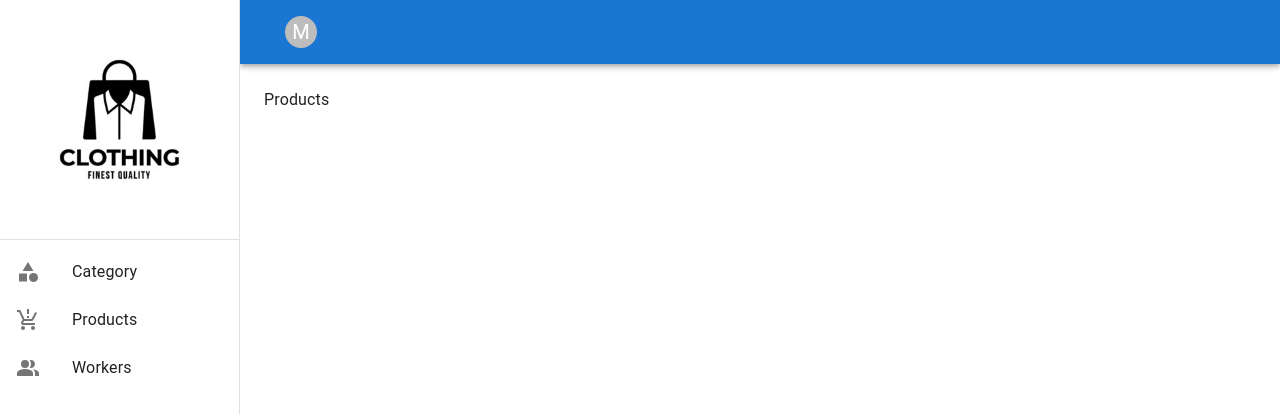
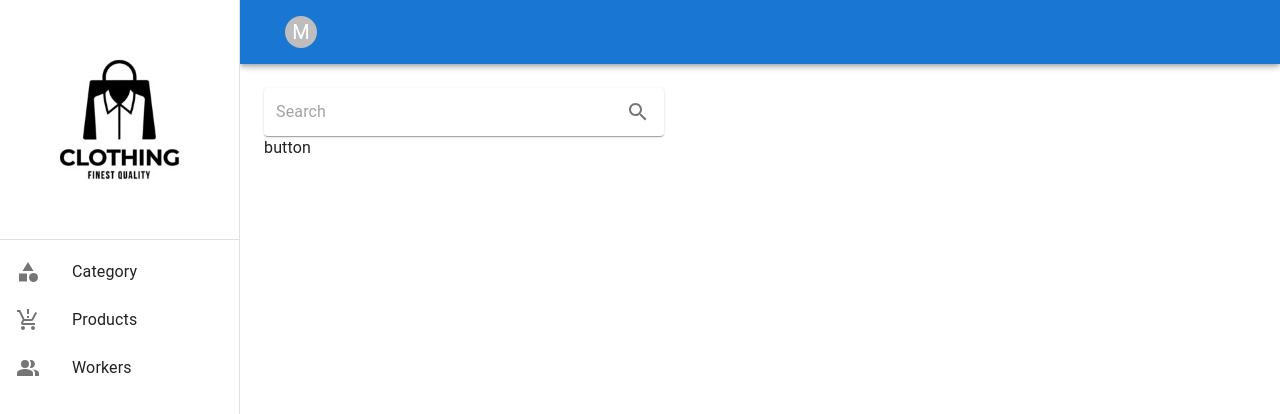
Before and after one commit to muhammadaziz01-dev/Clothes-UZ-Admin, a React (Vite) app: page /home/products in a window 1280 px wide. Shown: the top 414 px of the page. Built offline with nearby package versions, Linux system fonts and the light colour scheme; no server answers.

Commit message:
pogination test and product page start

```diff
--- a/src/components/modals/modal-worker-edit/index.tsx
+++ b/src/components/modals/modal-worker-edit/index.tsx
@@ -5,6 +5,7 @@ import EditIcon from "@mui/icons-material/Edit";
 import * as Yup from "yup";
 import { Field, Formik, Form, ErrorMessage } from "formik";
 import { Button, TextField } from "@mui/material";
+import { useMask } from "@react-input/mask";
 
 import useWorkerStore from "@store-worker";
 
@@ -22,7 +23,7 @@ const style = {
 
 export default function ModalServicesEdit({ data }: any) {
   const { updateData } = useWorkerStore();
-
+  const inputRef = useMask({mask: "+998 (93) ___-__-__",replacement: { _: /\d/ },});
   const [open, setOpen] = React.useState(false);
   const handleOpen = () => setOpen(true);
   const handleClose = () => setOpen(false);
@@ -47,7 +48,7 @@ export default function ModalServicesEdit({ data }: any) {
     gender: Yup.string().required("Gender is required"),
     last_name: Yup.string().required("Last Name is required"),
     password: Yup.string().required("Password is required"),
-    phone_number: Yup.string().required("Phone Number is required"),
+    phone_number: Yup.string().min(19, "Phone invalit ").required("Phone is required"),
     access_token: Yup.string().required("Access Token is required"),
     age: Yup.number().required("Age is required"),
     id: Yup.string().required("ID is required"),
@@ -68,7 +69,9 @@ export default function ModalServicesEdit({ data }: any) {
   };
 
   const handleSubmit = async (values: InitialValues) => {
-    const updatedData = { ...data, ...values };
+    const phone = values.phone_number.replace(/\D/g, "");
+    const newFormData = { ...values, phone_number: phone };
+    const updatedData = { ...data, ...newFormData };
     const status = await updateData(updatedData);
     if (status === 200) {
       handleClose();
@@ -132,6 +135,8 @@ export default function ModalServicesEdit({ data }: any) {
               <Field
                 as={TextField}
                 label="Phone Number"
+                type="tel"
+                inputRef={inputRef}
                 name="phone_number"
                 className="w-full mb-3"
               />
--- a/src/pages/category/index.tsx
+++ b/src/pages/category/index.tsx
@@ -13,27 +13,18 @@ import {CategorMadalAdd} from "@modals"
 import "./style.scss"
 
 function index() {
-  const [countPage , ] = useState(1)
-  const [countLimit , ] = useState(10)
-  const {isLoader , data , getData , deleteData } = useCategoryStore()
+  const [countPage , setCountPage ] = useState(1)
+  const [countLimit ,] = useState(5)
+  const {isLoader , data , getData , deleteData ,totlCount } = useCategoryStore()
 
-  // const allCount = totlCount/ countLimit
+  const allCount = Math.ceil(totlCount/ countLimit)
   // console.log(allCount);
 
 
 
-  // const countPageDicrement = ()=>{
-
-  // }
-
-  // const countPageIncrement = ()=>{
-
-  // }
-
-
   useEffect(()=>{
     getData({page:countPage, limit:countLimit})
-  },[])
+  },[countPage])
 
 
   const theder = [
@@ -55,7 +46,7 @@ function index() {
            sx={{p:"2px 4px", width:400 , alignItems: "center" , display: "flex"}}>
             <InputBase
              sx={{ml:1 , flex :1}}
-             placeholder="Qidiruv"
+             placeholder="Search"
              inputProps={{"aria-label":"serch google maps"}}/>
             <IconButton type="button" sx={{p: "10px"}} aria-label="search">
                 <SearchIcon/>
@@ -71,9 +62,9 @@ function index() {
 
     <Table heders={theder} body={data} skelatonLoader={isLoader} deletIdData={deleteData}/>
     <div className="flex items-center justify-end gap-3">
-      <button className="py-1 px-1 border rounded-lg hover:shadow-md active:shadow-sm  duration-200 cursor-pointer "><ArrowLeftIcon/></button>
-      <span className="text-[20px] text-center">1</span>
-      <button className="py-1 px-1 border rounded-lg hover:shadow-md active:shadow-sm  duration-200 cursor-pointer "><ArrowRightIcon/></button>
+      <button onClick={()=>{setCountPage(countPage - 1)}} disabled={countPage == 1} className="py-1 px-1 border rounded-lg hover:shadow-md active:shadow-sm  duration-200 cursor-pointer "><ArrowLeftIcon/></button>
+      <span className="text-[20px] text-center">{countPage}</span>
+      <button onClick={()=>{setCountPage(countPage + 1)}} disabled={countPage == allCount}  className="py-1 px-1 border rounded-lg hover:shadow-md active:shadow-sm  duration-200 cursor-pointer "><ArrowRightIcon/></button>
     </div>
   </>
 }
--- a/src/pages/index.tsx
+++ b/src/pages/index.tsx
@@ -5,5 +5,6 @@ import Home from "./home";
 import Category from "./category";
 import Products from "./products";
 import Users from "./workers";
+import ProductId from "./products/ptoduct-id";
 
-export { SignIn, SignUP, Arror, Home , Category, Products ,Users};
+export { SignIn, SignUP, Arror, Home , Category, Products ,Users ,ProductId};
--- a/src/pages/products/index.tsx
+++ b/src/pages/products/index.tsx
@@ -1,11 +1,64 @@
-import "./style.scss"
+import { useEffect, useState } from "react";
+import { IconButton, InputBase, Paper } from "@mui/material";
+import SearchIcon from "@mui/icons-material/Search";
+import { ToastContainer } from "react-toastify";
+import ArrowLeftIcon from "@mui/icons-material/ArrowLeft";
+import ArrowRightIcon from "@mui/icons-material/ArrowRight";
+
+import "./style.scss";
 
 function index() {
-  return <>
+  return (
+    <>
+      <div className="flex items-center justify-between py-3">
+        <div className="w-96">
+          <Paper
+            component="form"
+            sx={{
+              p: "2px 4px",
+              width: 400,
+              alignItems: "center",
+              display: "flex",
+            }}
+          >
+            <InputBase
+              sx={{ ml: 1, flex: 1 }}
+              placeholder="Search"
+              inputProps={{ "aria-label": "serch google maps" }}
+            />
+            <IconButton type="button" sx={{ p: "10px" }} aria-label="search">
+              <SearchIcon />
+            </IconButton>
+          </Paper>
+        </div>
+        <div className="flex items-center gap-2">
+          <button>button</button>
+        </div>
+      </div>
 
-    <h1>Products</h1>
-
-  </>
+      {/* <div className="flex items-center justify-end gap-3">
+        <button
+          onClick={() => {
+            setCountPage(countPage - 1);
+          }}
+          disabled={countPage == 1}
+          className="py-1 px-1 border rounded-lg hover:shadow-md active:shadow-sm duration-200 cursor-pointer "
+        >
+          <ArrowLeftIcon />
+        </button>
+        <span className="text-[20px] text-center">{countPage}</span>
+        <button
+          onClick={() => {
+            setCountPage(countPage + 1);
+          }}
+          disabled={countPage == allCount}
+          className="py-1 px-1 border rounded-lg hover:shadow-md active:shadow-sm duration-200 cursor-pointer "
+        >
+          <ArrowRightIcon />
+        </button>
+      </div> */}
+    </>
+  );
 }
 
-export default index
+export default index;
--- /dev/null
+++ b/src/pages/products/ptoduct-id.tsx
@@ -0,0 +1,25 @@
+import { useEffect , useState  } from "react"
+import { useNavigate , useParams } from "react-router-dom"
+
+function index() {
+    const navigation =  useNavigate();
+    const {id} = useParams();
+
+    useEffect(() =>{
+        console.log(id)
+    },[])
+
+
+  return (
+    <>
+    <div className="flec flex-col ">
+        <p onClick={()=>{navigation("/home/products")}}>prodacts</p>
+
+        <h1>prodact id</h1>
+
+    </div>
+    </>
+  )
+}
+
+export default index
--- a/src/pages/workers/index.tsx
+++ b/src/pages/workers/index.tsx
@@ -11,16 +11,16 @@ import { WorkerModalAdd } from "@modals";
 import "./style.scss";
 
 function index() {
-  const [countPage] = useState(1);
-  const [countLimit] = useState(10);
-  const { isLoader, data, getData, deleteData } = useWorkerStore();
+  const [countPage , setCountPage] = useState(1);
+  const [countLimit] = useState(5);
+  const { isLoader, data, getData, deleteData , totlCount} = useWorkerStore();
 
-  // const allCount = totlCount / countLimit;
+  const allCount = Math.ceil(totlCount/ countLimit)
   // console.log(allCount);
 
   useEffect(() => {
     getData({ page: countPage, limit: countLimit });
-  }, []);
+  }, [countPage]);
 
   const theder = [
     { title: "", value: "id" },
@@ -47,7 +47,7 @@ function index() {
           >
             <InputBase
               sx={{ ml: 1, flex: 1 }}
-              placeholder="Qidiruv"
+              placeholder="Search"
               inputProps={{ "aria-label": "serch google maps" }}
             />
             <IconButton type="button" sx={{ p: "10px" }} aria-label="search">
@@ -66,9 +66,9 @@ function index() {
         deletIdData={deleteData}
       />
       <div className="flex items-center justify-end gap-3">
-      <button className="py-1 px-1 border rounded-lg hover:shadow-md active:shadow-sm duration-200 cursor-pointer "><ArrowLeftIcon/></button>
-      <span className="text-[20px] text-center">1</span>
-      <button className="py-1 px-1 border rounded-lg hover:shadow-md active:shadow-sm duration-200 cursor-pointer "><ArrowRightIcon/></button>
+      <button onClick={()=>{setCountPage(countPage - 1)}} disabled={countPage == 1} className="py-1 px-1 border rounded-lg hover:shadow-md active:shadow-sm duration-200 cursor-pointer "><ArrowLeftIcon/></button>
+      <span className="text-[20px] text-center">{countPage}</span>
+      <button onClick={()=>{setCountPage(countPage + 1)}} disabled={countPage == allCount}  className="py-1 px-1 border rounded-lg hover:shadow-md active:shadow-sm duration-200 cursor-pointer "><ArrowRightIcon/></button>
     </div>
     </>
   );
--- a/src/router/router.tsx
+++ b/src/router/router.tsx
@@ -6,7 +6,7 @@ import {
   } from "react-router-dom";
 
 import App from "../App";
-import {SignIn, SignUP, Arror,  Category , Products ,Users } from "@pages"
+import {SignIn, SignUP, Arror,  Category , Products ,Users , ProductId } from "@pages"
 import {HomeLayout} from "@layut"
 // import {Asosiy , Buyurtmalar , SMSMarketing , Mijozlar , Xizmatlar ,Sozlamalar} from "@pages"
 
@@ -19,6 +19,7 @@ const index = ()=>{
             <Route path="/home/*" element={<HomeLayout />} >
                 <Route index element={<Category />} />
                 <Route path="products" element={<Products />} />
+                <Route path="products/:id" element={<ProductId />} />
                 <Route path="workers" element={<Users />} />
                 <Route path="*" element={<Arror />} />
             </Route>
```
Also changed, not shown: src/pages/users/index.tsx (added, +11 -0 lines), src/pages/users/style.scss (deleted), src/service/product/index.ts (added).
